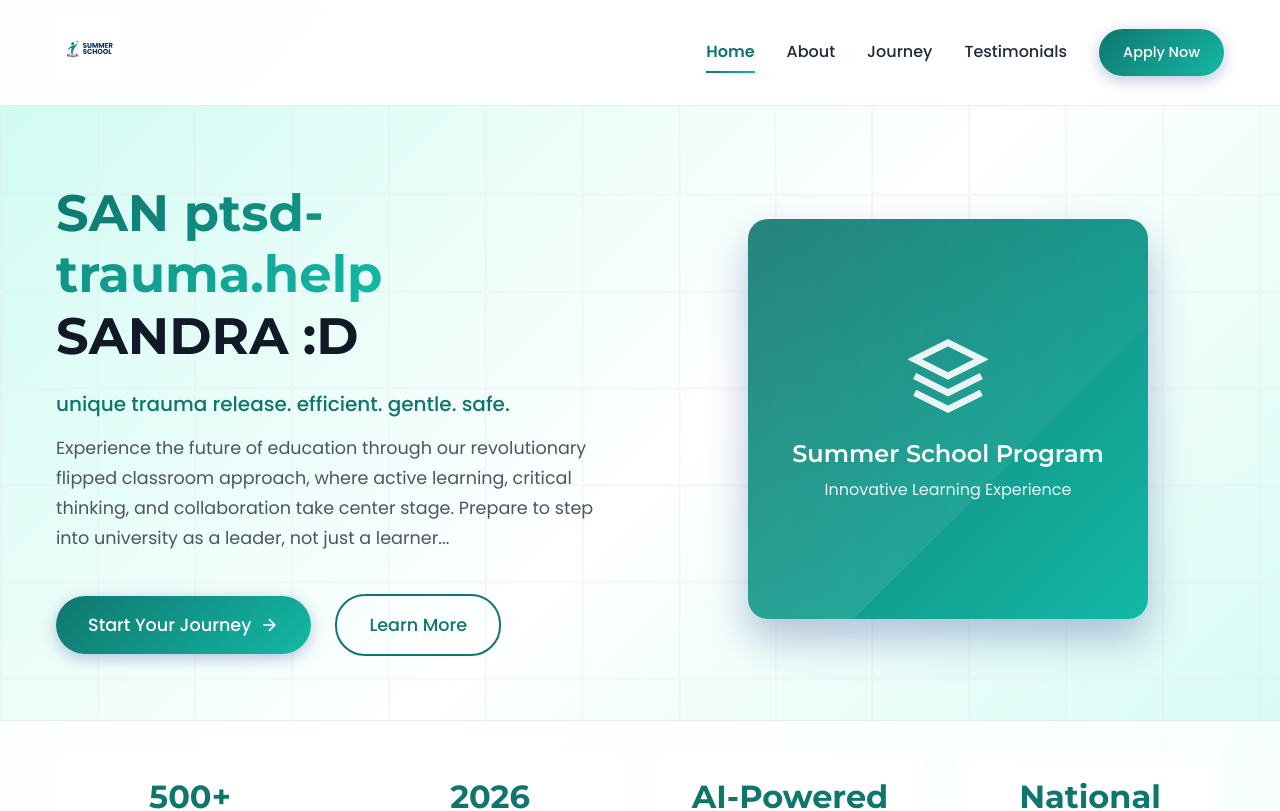
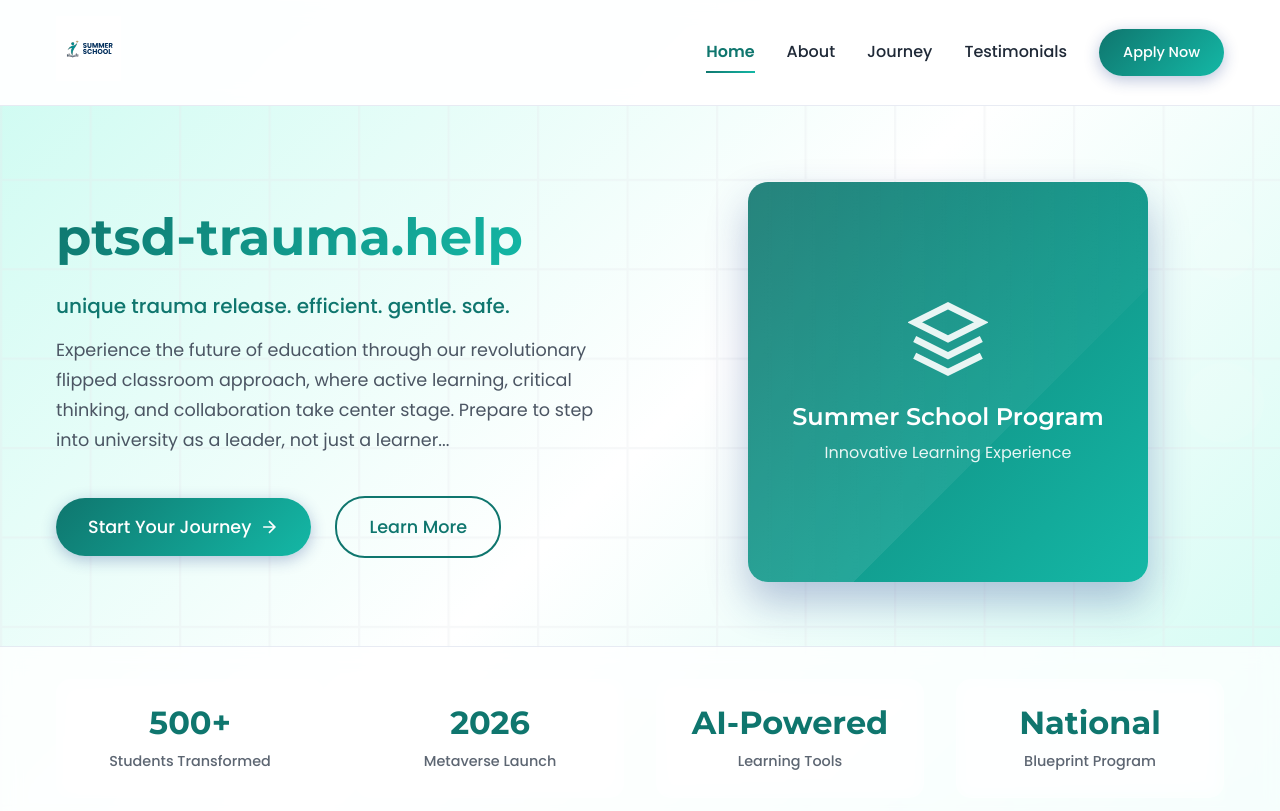
Before and after one commit to EngrE/Web, a React (Vite) app: page / in a window 1280 px wide. Shown: the top 811 px of the page. Built offline with nearby package versions, Linux system fonts and the light colour scheme.

Commit message:
delete SANDRA

```diff
--- a/src/components/Hero.jsx
+++ b/src/components/Hero.jsx
@@ -11,7 +11,7 @@ const Hero = () => {
         <div className="hero-content">
           <div className="hero-text">
             <h1 className="hero-title">
-              <span className="gradient-text">SAN ptsd-trauma.help</span> SANDRA :D
+              <span className="gradient-text">ptsd-trauma.help</span>
             </h1>
             <p className="hero-subtitle">
               unique trauma release. efficient. gentle. safe.
```
